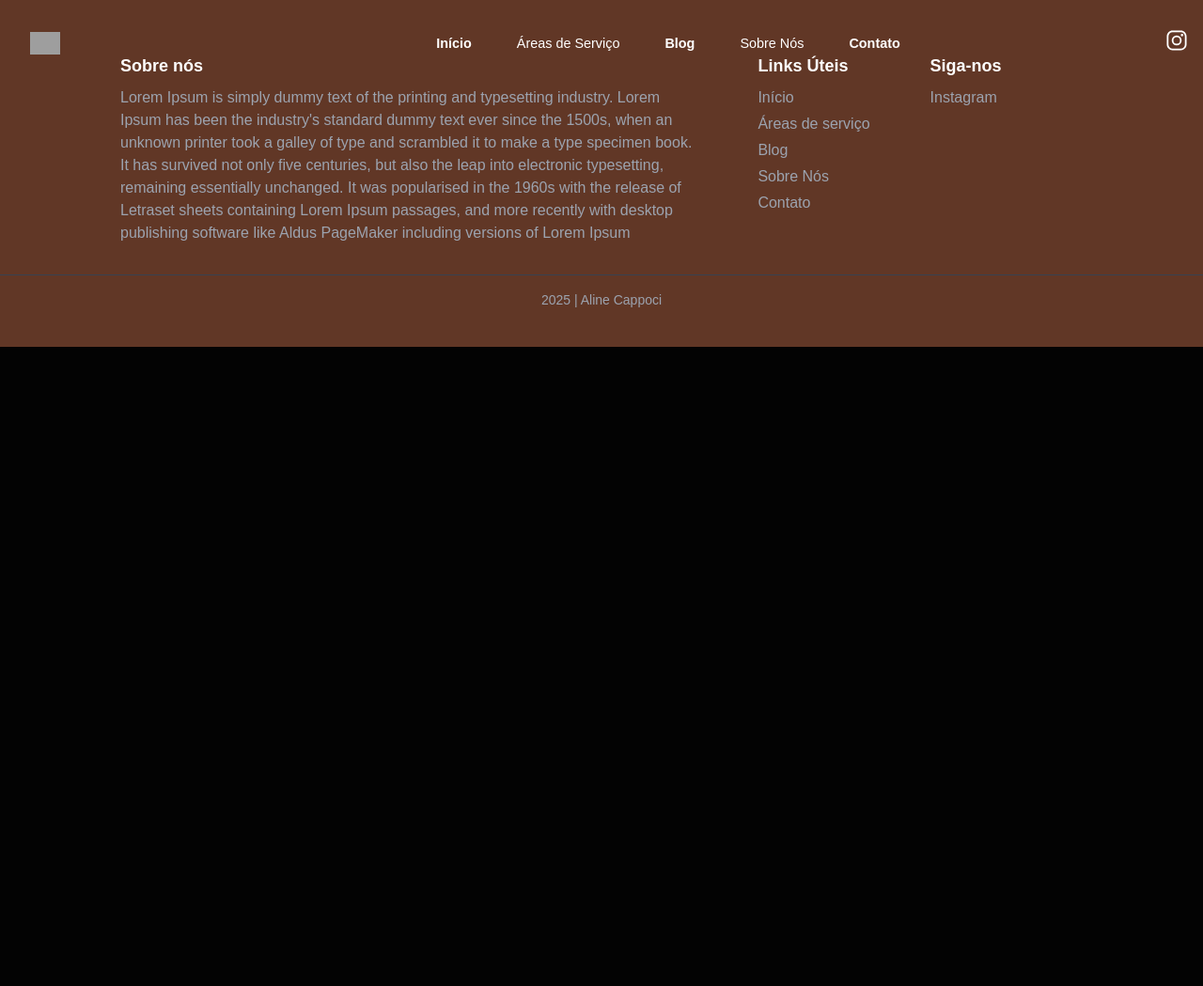
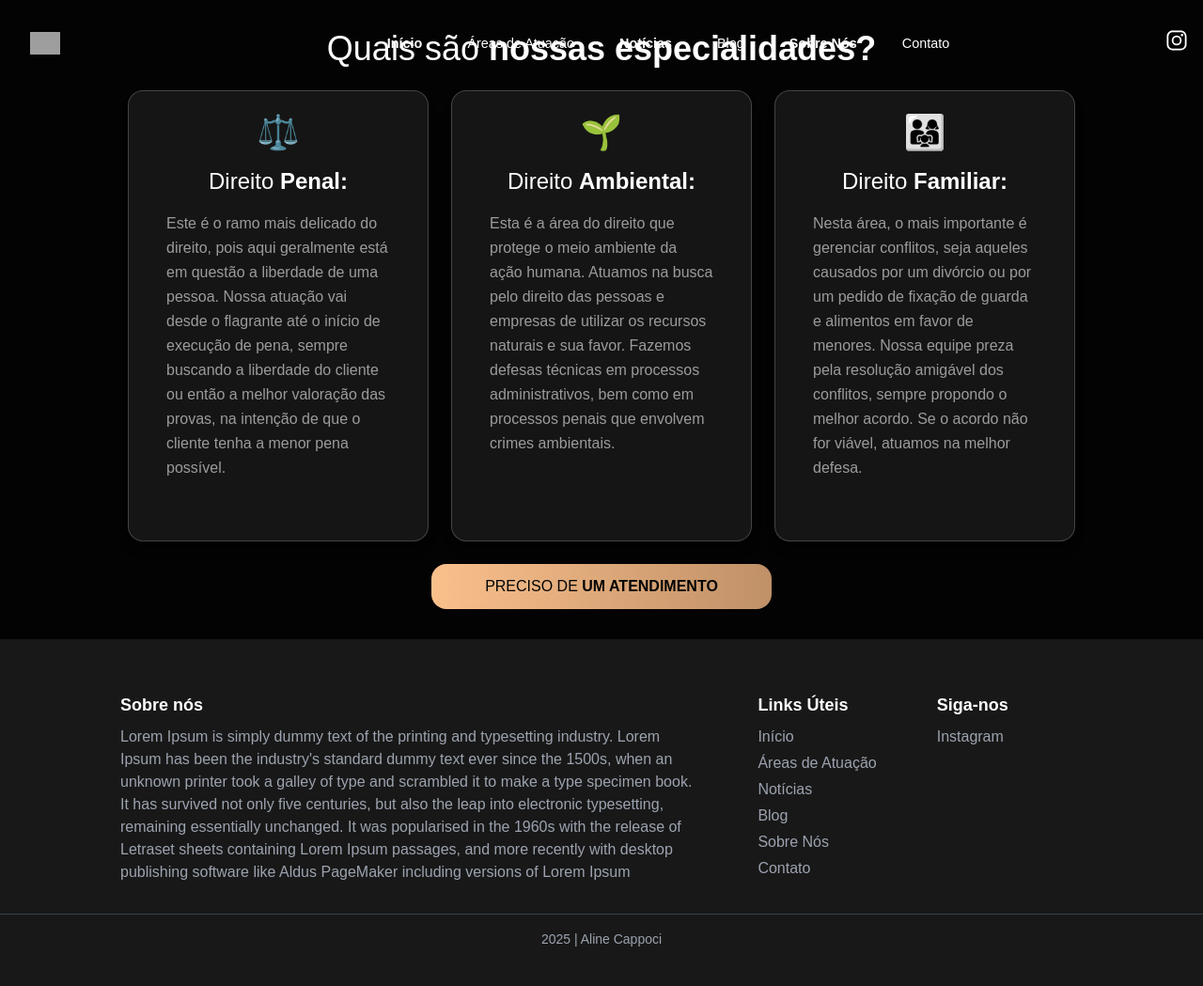
Before and after one commit to Rafael-273/blog_institucional, a Django app: template blog/templates/front/home.html in a window 1280 px wide. Shown: the whole page at 94% size. Before the commit the page ends 369 px from the top, so only its background shows below. Run offline with Django 5.2, Linux system fonts and the light colour scheme; the template is opened without the code that fills it, so the values that code supplies are empty; some libraries are stand-ins or nearby versions; grey boxes are pictures that could not be loaded.

Commit message:
feat: start home layout

```diff
--- a/blog/static/base.css
+++ b/blog/static/base.css
@@ -23,9 +23,9 @@ body {
     --secondary-color-light-opacity: #b8b8b8d3;
     --secondary-color-dark: #151515;
     --accent-color: #FAC08C;
-    --accent-color-gradient: #5A4029;
+    --accent-color-gradient: #c09067;
     --tertiary-color: #C2876B;
-    --subcolor-dark: #242f28;
+    --subcolor-dark: #181818;
     --tertiary-color-dark: #613726;
 }
 
--- a/blog/templates/front/home.html
+++ b/blog/templates/front/home.html
@@ -14,4 +14,39 @@
 
 {% block content %}
 
+<section class="flex flex-col items-center">
+    <div class="px-12 py-8 flex flex-col gap-6 items-center">
+        <h1 class="text-3xl md:text-4xl text-[var(--secondary-color-light)]">Quais são <b>nossas especialidades?</b></h1>
+        <div class="grid grid-cols-1 md:grid-cols-3 gap-6 px-4 md:px-10">
+                <div class="border border-white border-opacity-20 bg-[var(--secondary-color-dark)] rounded-2xl p-6 shadow-lg hover:shadow-2xl transition-shadow w-80 h-[30rem] flex flex-col items-center gap-4">
+                    <div class="text-[var(--accent-color)] text-4xl">⚖️</div>
+                    <h2 class="text-2xl text-[var(--secondary-color-light)]">Direito <b>Penal:</b></h2>
+                    <p class="px-4 text-[var(--secondary-color-light-opacity)] leading-relaxed overflow-y-auto">
+                    Este é o ramo mais delicado do direito, pois aqui geralmente está em questão a liberdade de uma pessoa. Nossa atuação vai desde o flagrante até o início de execução de pena, sempre buscando a liberdade do cliente ou então a melhor valoração das provas, na intenção de que o cliente tenha a menor pena possível.
+                    </p>
+                </div>
+
+                <div class="border border-white border-opacity-20 bg-[var(--secondary-color-dark)] rounded-2xl p-6 shadow-lg hover:shadow-2xl transition-shadow w-80 h-[30rem] flex flex-col items-center gap-4">
+                    <div class="text-[var(--accent-color)] text-4xl">🌱</div>
+                    <h2 class="text-2xl text-[var(--secondary-color-light)]">Direito <b>Ambiental:</b></h2>
+                    <p class="px-4 text-[var(--secondary-color-light-opacity)] leading-relaxed overflow-y-auto">
+                    Esta é a área do direito que protege o meio ambiente da ação humana. Atuamos na busca pelo direito das pessoas e empresas de utilizar os recursos naturais e sua favor. Fazemos defesas técnicas em processos administrativos, bem como em processos penais que envolvem crimes ambientais.
+                    </p>
+                </div>
+
+                <div class="border border-white border-opacity-20 bg-[var(--secondary-color-dark)] rounded-2xl p-6 shadow-lg hover:shadow-2xl transition-shadow w-80 h-[30rem] flex flex-col items-center gap-4">
+                    <div class="text-[var(--accent-color)] text-4xl">👨‍👩‍👧</div>
+                    <h2 class="text-2xl text-[var(--secondary-color-light)]">Direito <b>Familiar:</b></h2>
+                    <p class="px-4 text-[var(--secondary-color-light-opacity)] leading-relaxed overflow-y-auto">
+                    Nesta área, o mais importante é gerenciar conflitos, seja aqueles causados por um divórcio ou por um pedido de fixação de guarda e alimentos em favor de menores. Nossa equipe preza pela resolução amigável dos conflitos, sempre propondo o melhor acordo. Se o acordo não for viável, atuamos na melhor defesa.
+                    </p>
+                </div>
+        </div>
+
+        <button class="w-1/3 bg-gradient-to-r from-[var(--accent-color)] to-[var(--accent-color-gradient)] text-[var(--primary-color)] py-3 px-6 rounded-2xl hover:scale-105 transition-transform">
+            PRECISO DE <b>UM ATENDIMENTO</b>
+        </button>
+    </div>
+</section>
+
 {% endblock %}
--- a/blog/templates/parciais/footer.html
+++ b/blog/templates/parciais/footer.html
@@ -1,4 +1,4 @@
-<footer class="py-6" style="background-color: var(--tertiary-color-dark);">
+<footer class="py-6" style="background-color: var(--subcolor-dark);">
     <div class="max-w-6xl mx-auto px-4 lg:px-8">
         <div class="p-4 md:p-8 flex flex-col md:flex-row md:space-x-8 lg:space-x-16 space-y-6 md:space-y-0">
             <div class="md:w-3/5">
@@ -9,7 +9,8 @@
                 <h3 class="text-lg font-semibold mb-2 text-white">Links Úteis</h3>
                 <ul class="text-gray-400 space-y-1">
                     <li><a href="{% url 'home' %}" class="hover:underline">Início</a></li>
-                    <li><a href="" class="hover:underline">Áreas de serviço</a></li>
+                    <li><a href="" class="hover:underline">Áreas de Atuação</a></li>
+                    <li><a href="" class="hover:underline">Notícias</a></li>
                     <li><a href="" class="hover:underline">Blog</a></li>
                     <li><a href="" class="hover:underline">Sobre Nós</a></li>
                     <li><a href="" class="hover:underline">Contato</a></li>
--- a/blog/templates/parciais/menu.html
+++ b/blog/templates/parciais/menu.html
@@ -17,10 +17,11 @@
         <div class="hidden md:flex md:flex-grow md:items-center md:justify-between">
             <ul class="flex space-x-12 mx-auto">
                 <li><a href="{% url 'home' %}" class="font-semibold  text-[0.9rem] hover:text-black transition duration-500" style="color: var(--secondary-color-light);">Início</a></li>
-                <li><a href="" class="text-[0.9rem] hover:text-black transition duration-500" style="color: var(--secondary-color-light);">Áreas de Serviço</a></li>
-                <li><a href="" class="font-semibold text-[0.9rem] hover:text-black transition duration-500" style="color: var(--secondary-color-light);">Blog</a></li>
-                <li><a href="" class="text-[0.9rem] hover:text-black transition duration-500" style="color: var(--secondary-color-light);">Sobre Nós</a></li>
-                <li><a href="" class="font-semibold text-[0.9rem] hover:text-black transition duration-500" style="color: var(--secondary-color-light);">Contato</a></li>
+                <li><a href="" class="text-[0.9rem] hover:text-black transition duration-500" style="color: var(--secondary-color-light);">Áreas de Atuação</a></li>
+                <li><a href="" class="font-semibold text-[0.9rem] hover:text-black transition duration-500" style="color: var(--secondary-color-light);">Notícias</a></li>
+                <li><a href="" class="text-[0.9rem] hover:text-black transition duration-500" style="color: var(--secondary-color-light);">Blog</a></li>
+                <li><a href="" class="font-semibold text-[0.9rem] hover:text-black transition duration-500" style="color: var(--secondary-color-light);">Sobre Nós</a></li>
+                <li><a href="" class="text-[0.9rem] hover:text-black transition duration-500" style="color: var(--secondary-color-light);">Contato</a></li>
             </ul>
         </div>
 
@@ -33,7 +34,7 @@
 
     <ul id="mobile-menu" class="md:hidden flex flex-col items-center space-y-6 mt-2 py-4 absolute w-full top-20 hidden p-4" style="z-index: 1; background-color: var(--tertiary-color-dark);">
         <li class="p-2"><a href="{% url 'home' %}" class="text-[0.9rem] hover:text-black transition duration-500" style="color: var(--secondary-color-light);">Início</a></li>
-        <li class="p-2"><a href="" class="text-[0.9rem] hover:text-black transition duration-500" style="color: var(--secondary-color-light);">Áreas de Serviço</a></li>
+        <li class="p-2"><a href="" class="text-[0.9rem] hover:text-black transition duration-500" style="color: var(--secondary-color-light);">Áreas de Atuação</a></li>
         <li class="p-2"><a href="" class="text-[0.9rem] hover:text-black transition duration-500" style="color: var(--secondary-color-light);">Blog</a></li>
         <li class="p-2"><a href="" class="text-[0.9rem] hover:text-black transition duration-500" style="color: var(--secondary-color-light);">Sobre Nós</a></li>
         <li class="p-2"><a href="" class="text-[0.9rem] hover:text-black transition duration-500" style="color: var(--secondary-color-light);">Contato</a></li>
@@ -44,7 +45,7 @@
 <script>
     function updateNavbarColor() {
         if (!$('#mobile-menu').hasClass('hidden') || $(window).scrollTop() > 50) {
-            $('#navbar').css('background', 'var(--tertiary-color-dark)');
+            $('#navbar').css('background', 'var(--subcolor-dark)');
         } else {
             $('#navbar').css('background', 'transparent');
         }
```
